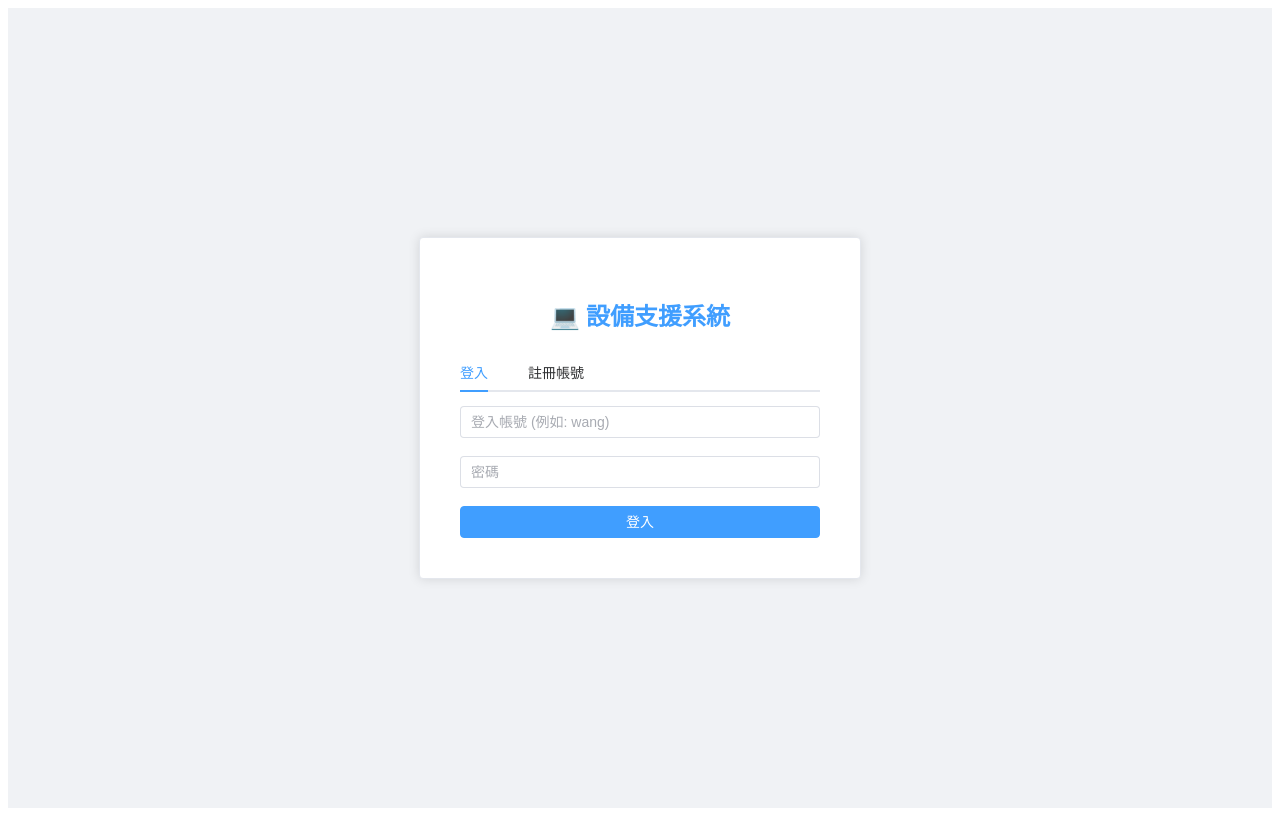
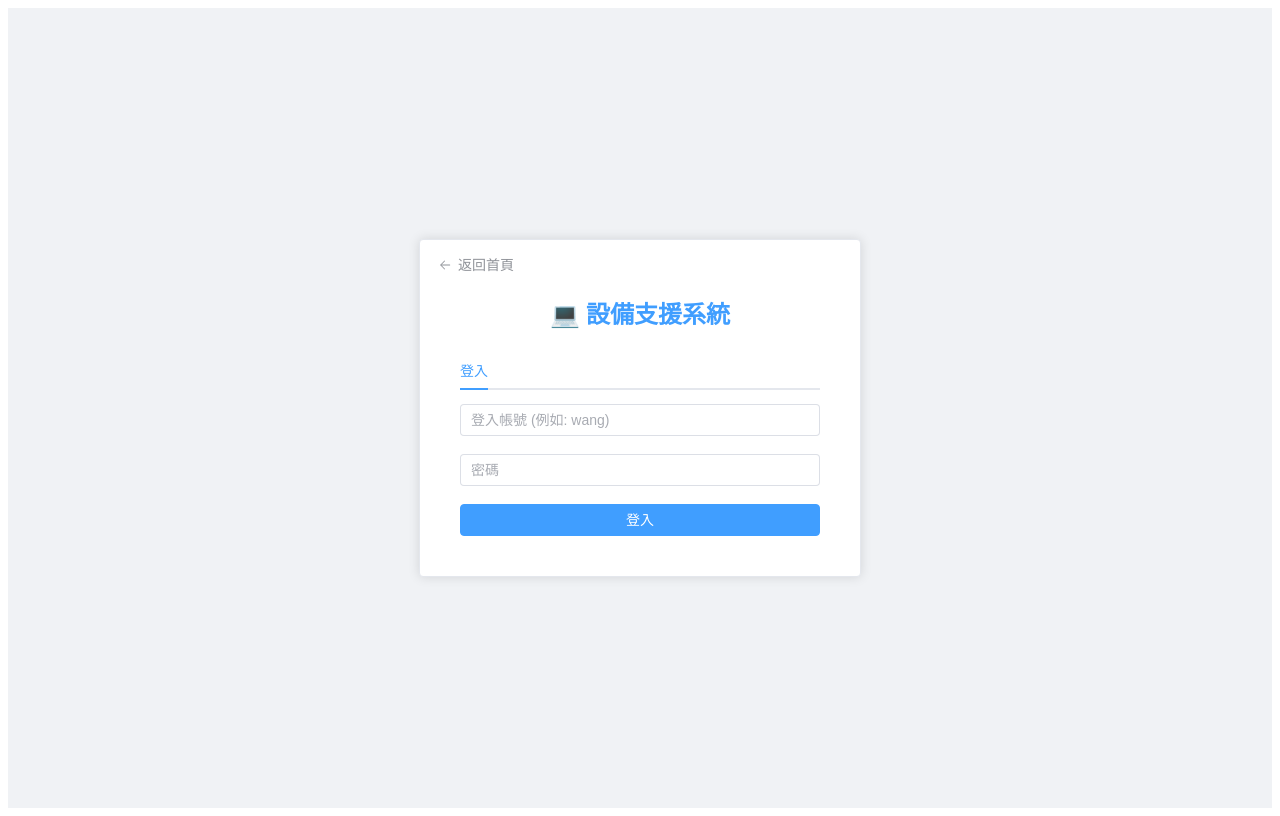
Before and after one commit to Kyler318/mss_ai_department, a Vue app: page /login in a window 1280 px wide. Built offline with nearby package versions, Linux system fonts and the light colour scheme; no server answers.

Commit message:
新增返回首頁按鈕及解鎖註冊功能的彩蛋邏輯

```diff
--- a/src/components/AuthPage.vue
+++ b/src/components/AuthPage.vue
@@ -1,7 +1,23 @@
 <template>
   <div style="display: flex; justify-content: center; align-items: center; height: 100vh; background-color: #f0f2f5;">
-    <el-card style="width: 400px; padding: 20px;" shadow="always">
-      <h2 style="text-align: center; color: #409EFF; margin-bottom: 20px;">💻 設備支援系統</h2>
+    <el-card style="width: 400px; padding: 20px; position: relative;" shadow="always">
+
+      <el-button
+        type="info"
+        link
+        :icon="Back"
+        @click="goBack"
+        style="position: absolute; top: 15px; left: 15px; font-size: 14px;"
+      >
+        返回首頁
+      </el-button>
+
+      <h2
+        @click="handleSecretClick"
+        style="text-align: center; color: #409EFF; margin-top: 15px; margin-bottom: 20px; user-select: none; cursor: default;"
+      >
+        💻 設備支援系統
+      </h2>
 
       <el-tabs v-model="activeTab">
         <el-tab-pane label="登入" name="login">
@@ -16,7 +32,7 @@
           </el-form>
         </el-tab-pane>
 
-        <el-tab-pane label="註冊帳號" name="register">
+        <el-tab-pane v-if="secretUnlocked" label="註冊帳號" name="register">
           <el-form>
             <el-form-item>
               <el-input v-model="registerForm.displayName" placeholder="真實姓名 (顯示用，如: 王老師)" clearable />
@@ -41,16 +57,47 @@ import { useRouter } from 'vue-router';
 import { auth } from '../firebaseConfig';
 import { signInWithEmailAndPassword, createUserWithEmailAndPassword, updateProfile } from 'firebase/auth';
 import { ElMessage } from 'element-plus';
+import { Back } from '@element-plus/icons-vue'; // 🟢 引入返回圖示
 
 const router = useRouter();
 const activeTab = ref('login');
 const loading = ref(false);
 
-// 將 email 欄位改成 username
+// ================== 🟢 返回首頁邏輯 ==================
+const goBack = () => {
+  router.push('/'); // 點擊後直接導向系統首頁
+};
+
+// ================== 🟢 彩蛋解鎖邏輯 ==================
+const secretUnlocked = ref(false);
+let clickCount = 0;
+let clickTimer = null;
+
+const handleSecretClick = () => {
+  clickCount++;
+
+  // 如果之前有計時器，先清除
+  if (clickTimer) clearTimeout(clickTimer);
+
+  // 連續點擊 5 次解鎖
+  if (clickCount >= 5) {
+    secretUnlocked.value = true;
+    clickCount = 0; // 重置計數
+    ElMessage.success('🔓 開發者模式：已解鎖註冊功能！');
+  } else {
+    // 必須在 1 秒內連續點擊，否則重新計算
+    clickTimer = setTimeout(() => {
+      clickCount = 0;
+    }, 1000);
+  }
+};
+// ====================================================
+
+// 表單資料綁定
 const loginForm = ref({ username: '', password: '' });
 const registerForm = ref({ username: '', password: '', displayName: '' });
 
-// 用來欺騙 Firebase 的隱藏網域
+// 用來欺騙 Firebase 的隱藏網域 (讓使用者只輸入帳號就能登入)
 const FAKE_DOMAIN = '@rental.system.local';
 
 const handleLogin = async () => {
```
